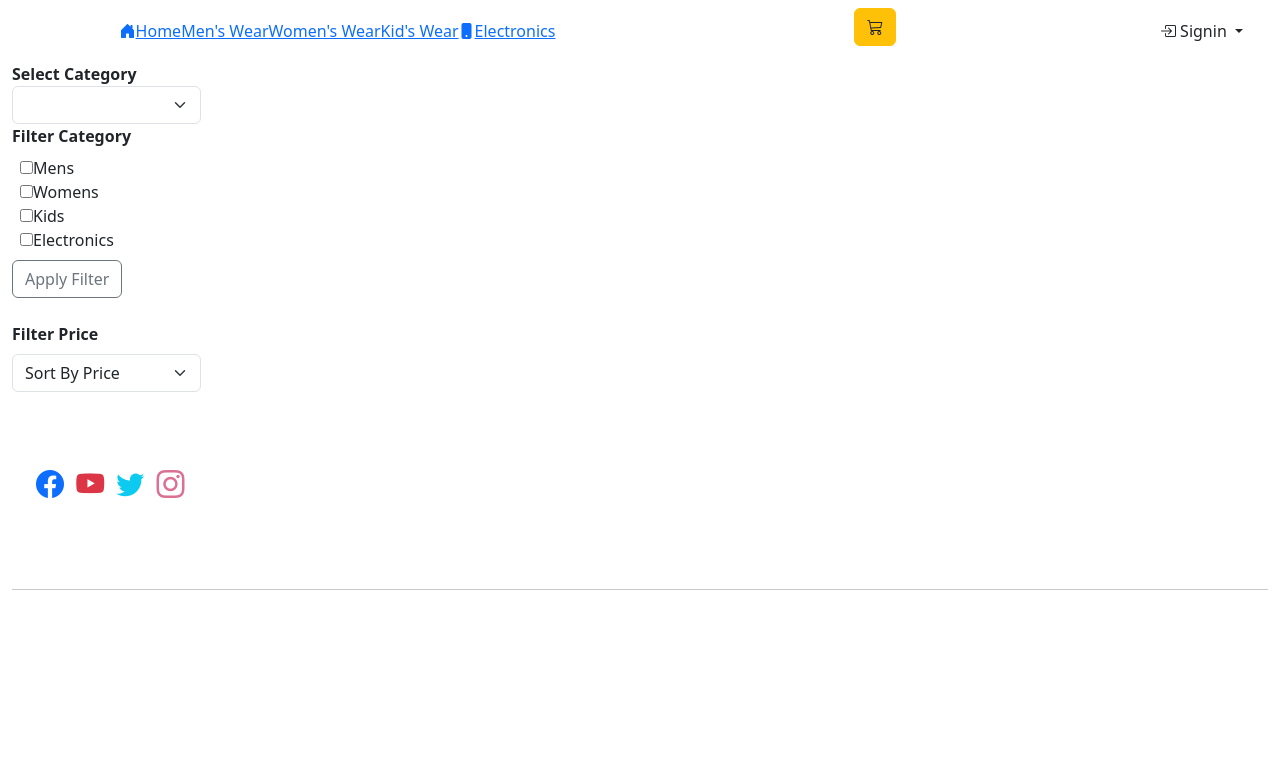
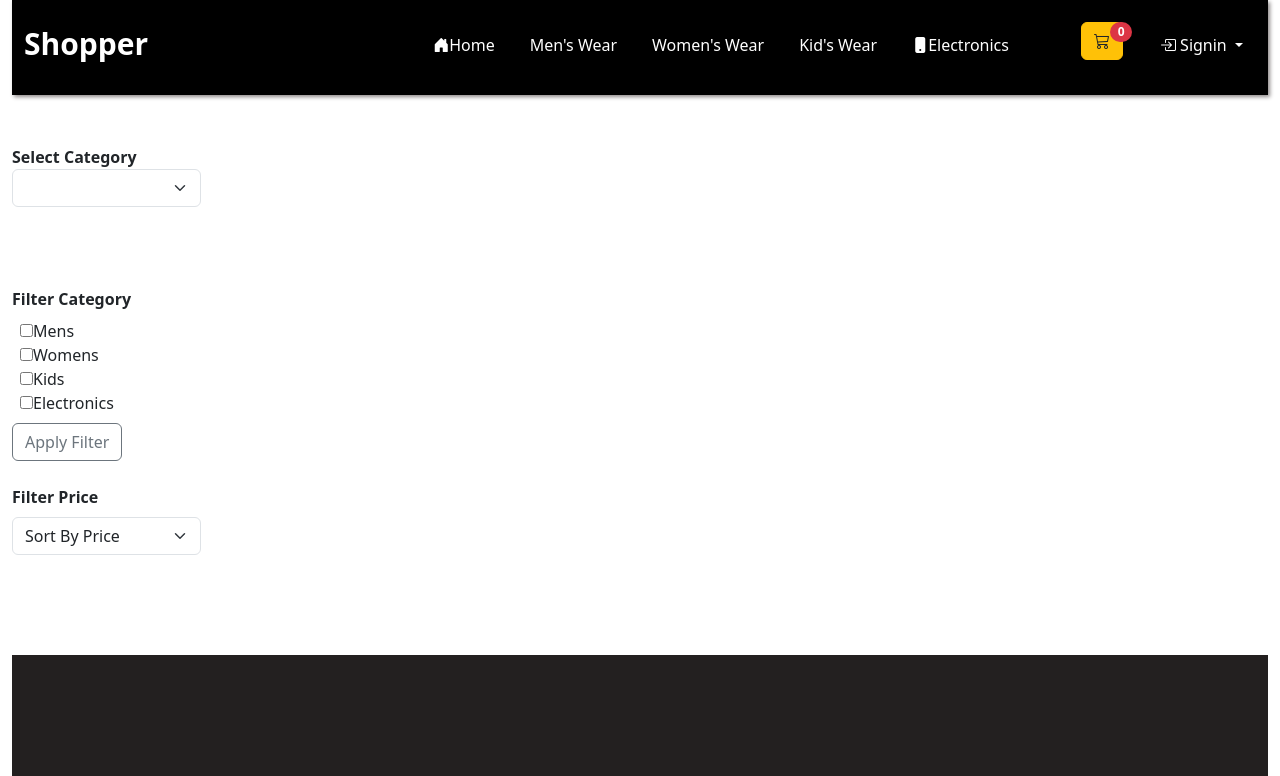
Before and after one commit to Shahnawaz934/online-shopper, a website: page categories.html in a window 1280 px wide. Shown: the top 776 px of the page. Drawn offline with nearby package versions, Linux system fonts and the light colour scheme; the site is published under a folder, as on GitHub Pages, so addresses that start at the root find nothing; no server answers.

Commit message:
changes added

```diff
--- a/categories.html
+++ b/categories.html
@@ -7,7 +7,7 @@
     <link rel="stylesheet" href="https://cdn.jsdelivr.net/npm/bootstrap-icons@1.11.1/font/bootstrap-icons.css" >
     <!-- <link rel="stylesheet" href="../node_modules/bootstrap/dist/css/bootstrap.css">
     <link rel="stylesheet" href="../node_modules/bootstrap-icons/font/bootstrap-icons.css"> -->
-    <link rel="stylesheet" href="/src/style/categories.css"/>
+    <link rel="stylesheet" href="style/categories.css"/>
     <title>Document</title>
 
 </head>
@@ -194,6 +194,6 @@
 </body>
 </html>
 
-<script src="/src/js/categories.js">
+<script src="js/categories.js">
 
 </script>
--- a/category-details.html
+++ b/category-details.html
@@ -7,7 +7,7 @@
     <link rel="stylesheet" href="https://cdn.jsdelivr.net/npm/bootstrap-icons@1.11.1/font/bootstrap-icons.css" >
     <!-- <link rel="stylesheet" href="../node_modules/bootstrap/dist/css/bootstrap.css">
     <link rel="stylesheet" href="../node_modules/bootstrap-icons/font/bootstrap-icons.css"> -->
-    <link rel="stylesheet" href="src/style/category-details.css">
+    <link rel="stylesheet" href="style/category-details.css">
     <title>Document</title>
     <style>
 
@@ -169,6 +169,6 @@
 </body>
 </html>
 
-<script src="/src/js/category-details.js">
+<script src="js/category-details.js">
 
 </script>
```
Also changed, not shown: index.html (+2 -2 lines), signin.html (+2 -2 lines), js/categories.js (renamed from src/js/categories.js), js/category-details.js (renamed from src/js/category-details.js), js/index.js (renamed from src/js/index.js), js/signin.js (renamed from src/js/signin.js), js/signup.js (renamed from src/js/signup.js), style/categories.css (renamed from src/style/categories.css), style/category-details.css (renamed from src/style/category-details.css), style/index.css (renamed from src/style/index.css), style/signin.css (renamed from src/style/signin.css).
